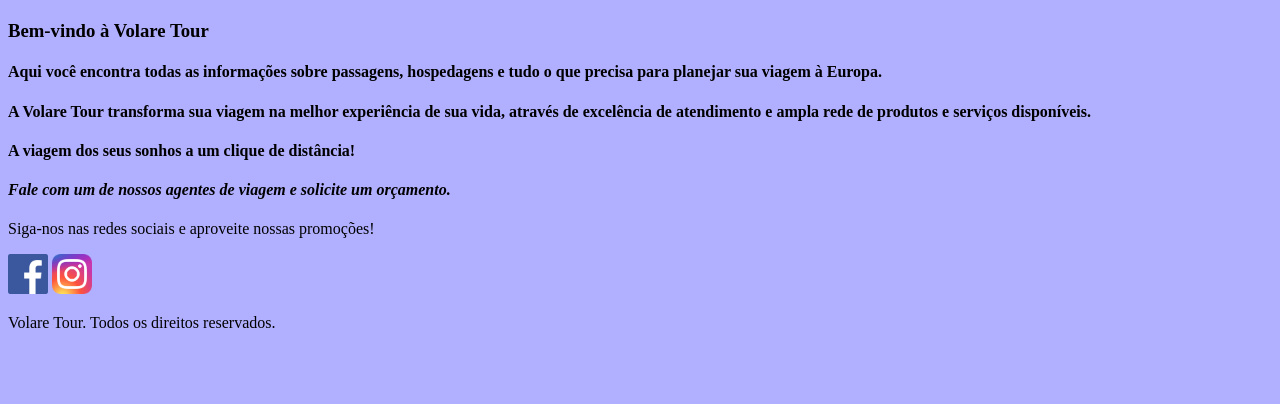
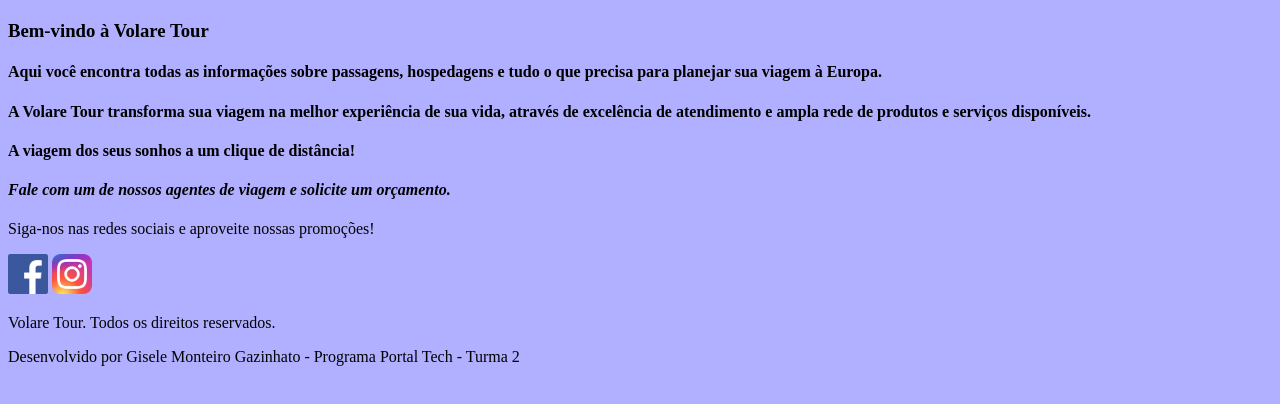
Before and after one commit to GiseleMonteiro/code_park_html, a plain HTML site: page index.html in a window 1280 px wide. Shown: the part 394-798 px from the top of the page. Drawn offline with Linux system fonts and the light colour scheme.

```diff
--- a/index.html
+++ b/index.html
@@ -4,7 +4,7 @@
     <meta charset="UTF-8">
     <meta http-equiv="X-UA-Compatible" content="IE=edge">
     <meta name="viewport" content="width=device-width, initial-scale=1.0">
-    <title>Volare Tour</title>
+    <title>Code Park 21/11/2022</title>
 </head>
 <body bgcolor="B1AFFF">
     <header>
@@ -38,6 +38,7 @@
         <img width="40px" height="40px" src="./Facebook_logo.png"/>
         <img width="40px" height="40px" src="./instagram-logo.png"/>
         <p>Volare Tour. Todos os direitos reservados.</p>
+        <p>Desenvolvido por Gisele Monteiro Gazinhato - Programa Portal Tech - Turma 2</p>
     </footer>
 </body>
 </html>
```
